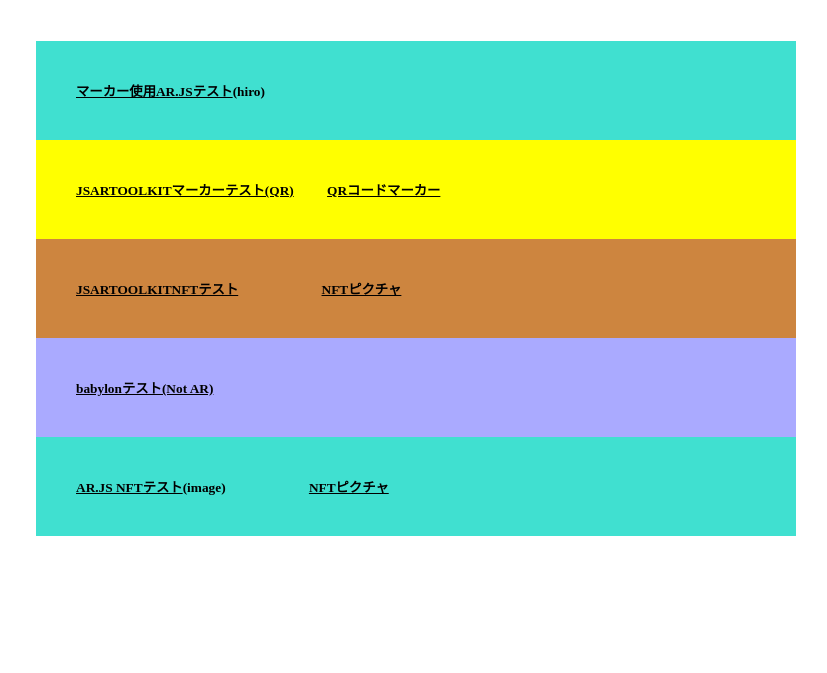
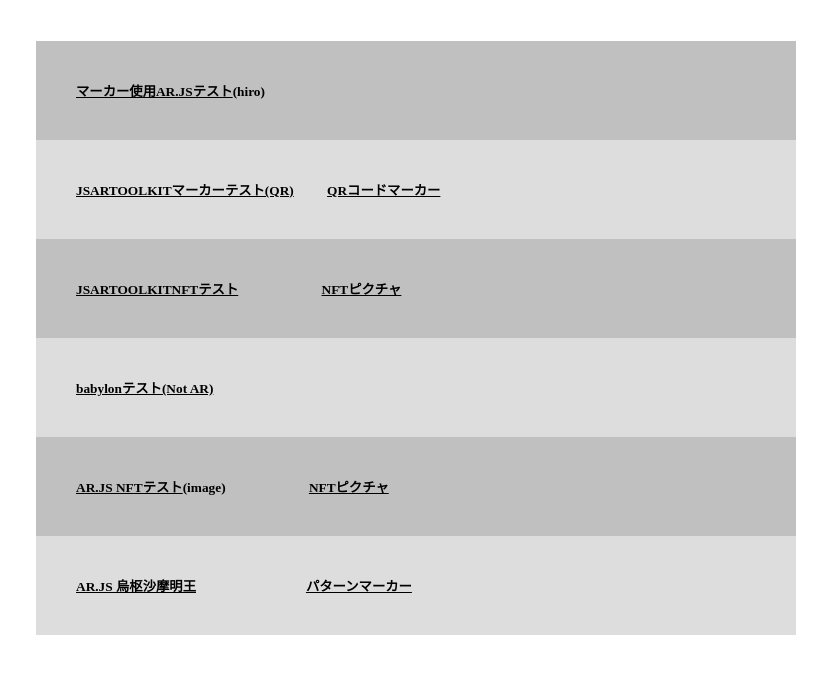
Before and after one commit to sachopu/github.io, a plain HTML site: page index.html in a window 1280 px wide. Shown: the part 93-766 px from the top of the page, without its empty margins (224-1051 px from the left). Drawn offline with Linux system fonts and the light colour scheme.

Commit message:
Update index.html

```diff
--- a/index.html
+++ b/index.html
@@ -25,25 +25,30 @@
   <table border="0" width="100%" cellpadding="40" bgcolor="#ffffff" frame="void" rules="none">
     <tbody>
       <tr>
-        <td bgcolor="#40e0d0"><a href="armarkerhiro/artestmarkerhiro.html"><b>マーカー使用AR.JSテスト</b></a><b>(hiro)</b></td>
+        <td bgcolor="silver"><a href="armarkerhiro/artestmarkerhiro.html"><b>マーカー使用AR.JSテスト</b></a><b>(hiro)</b></td>
       </tr>
       <tr>
-        <td bgcolor="#ffff00"><a href="arqrcode/test2.html"><b>JSARTOOLKITマーカーテスト(QR)</b></a>
+        <td bgcolor="#dddddd"><a href="arqrcode/test2.html"><b>JSARTOOLKITマーカーテスト(QR)</b></a>
         &ensp; &ensp; &ensp;
         <a href="arqrcode/pattern-qr20200307015307865.png"><b>QRコードマーカー</b></a></td>
       </tr>
       <tr>
-        <td bgcolor="#cd853f"><a href="artoolkitnfttest/HTML/test.html"><b>JSARTOOLKITNFTテスト</b></a>
+        <td bgcolor="silver"><a href="artoolkitnfttest/HTML/test.html"><b>JSARTOOLKITNFTテスト</b></a>
         &ensp; &ensp; &ensp; &ensp; &ensp; &ensp; &ensp; &ensp;
         <a href="artoolkitnfttest/HTML/DataNFT/mark2.png"><b>NFTピクチャ</b></a></td>
       </tr>
       <tr>
-        <td bgcolor="#aaaaff"><a href="babylon/babylontest.html"><b>babylonテスト(Not AR)</b></a></td>
+        <td bgcolor="#dddddd"><a href="babylon/babylontest.html"><b>babylonテスト(Not AR)</b></a></td>
       </tr>
       <tr>
-        <td bgcolor="#40e0d0"><a href="./arnft2.html"><b>AR.JS NFTテスト</b></a><b>(image)</b>
+        <td bgcolor="silver"><a href="./arnft2.html"><b>AR.JS NFTテスト</b></a><b>(image)</b>
           &ensp; &ensp; &ensp; &ensp; &ensp; &ensp; &ensp; &ensp;
           <a href="./arjs3/dataNFT/ususamanft-01.png"><b>NFTピクチャ</b></a></td>
+      </tr>
+        <tr>
+        <td bgcolor="#dddddd"><a href="./Ususama_Particle_marker/ususama.html"><b>AR.JS 烏枢沙摩明王</b></a><b>　　</b>
+          &ensp; &ensp; &ensp; &ensp; &ensp; &ensp; &ensp; &ensp;
+        <a href="./Ususama_Particle_marker/pattern-ususamanft-02.png"><b>パターンマーカー</b></a></td>
       </tr>
     </tbody>
   </table>
```
